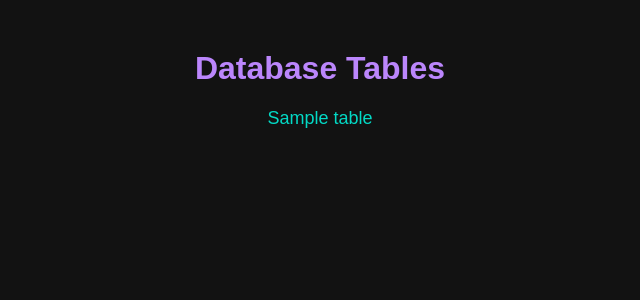
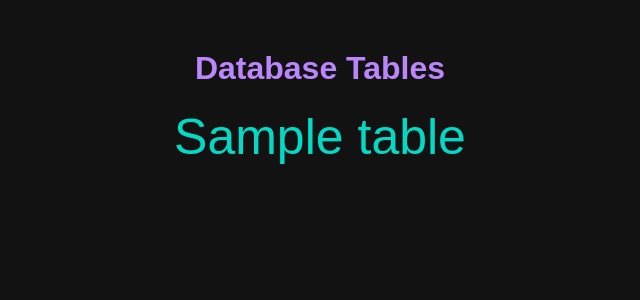
Before and after one commit to DHMorse/SqliteDatabaseWebviewer, a Flask app: template templates/index.html in a window 1280 px wide. Shown: the top 300 px of the page, without its empty margins (320-960 px from the left). Run offline with Flask 3, Linux system fonts and the light colour scheme; the template is opened without the code that fills it: most values are stand-ins (such as "Sample title", 1, 10 or a date in 2020).

Commit message:
updated the css so that the table links are easier to click

```diff
--- a/static/styles.css
+++ b/static/styles.css
@@ -25,7 +25,7 @@ li {
 a {
     color: #03dac6;
     text-decoration: none;
-    font-size: 18px;
+    font-size: 50px;
 }
 
 a:hover {
```
